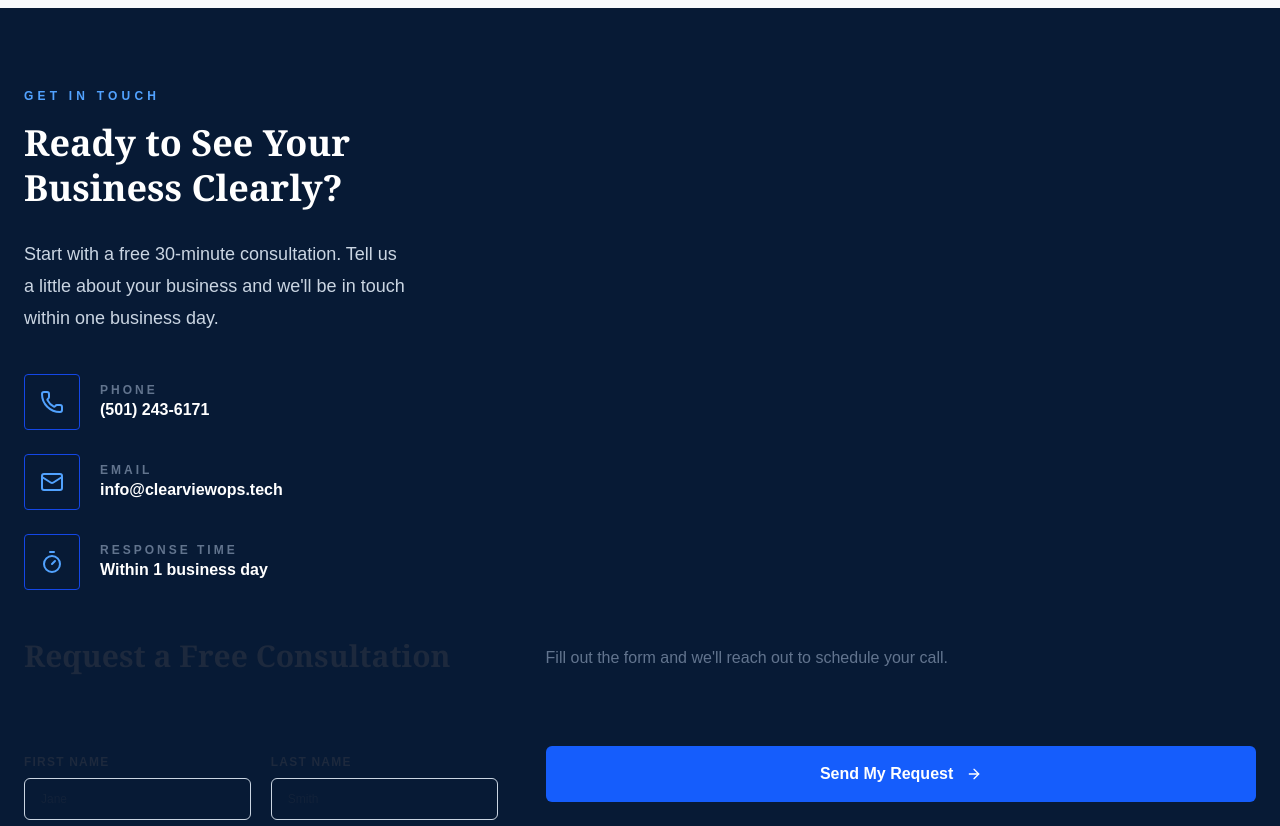
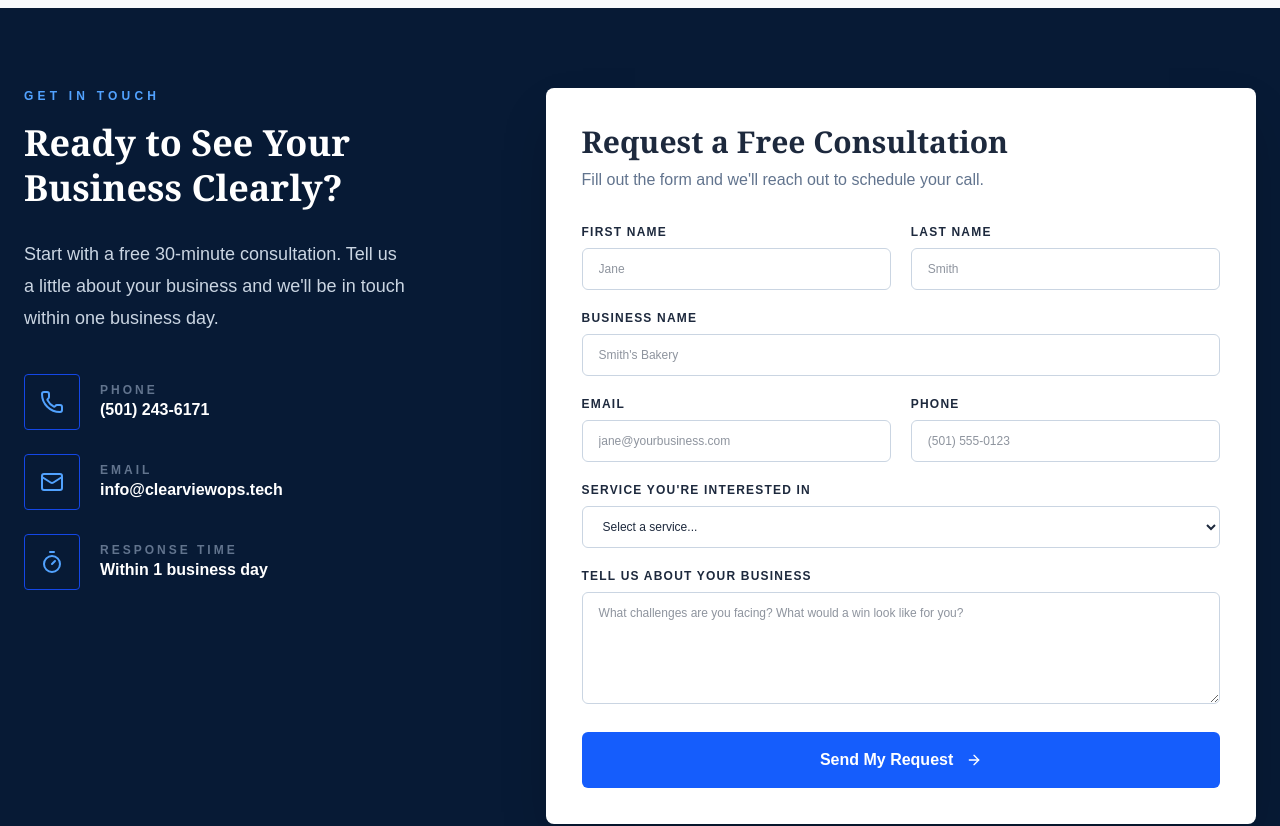
Before and after one commit to Mickey-Bancie/clearview-operations, a Next.js app: page / in a window 1280 px wide. Shown: the part 4780-5606 px from the top of the page. Built offline with nearby package versions, Linux system fonts and the light colour scheme.

Commit message:
Fixed and connected contact form

```diff
--- a/app/page.tsx
+++ b/app/page.tsx
@@ -472,18 +472,79 @@ export default function ClearviewOperationsHomepage() {
             </div>
           </div>
 
-          <form action="https://formspree.io/f/xqejrqol"
+          <form
+  action="https://formspree.io/f/xqejrqol"
   method="POST"
-  className="grid gap-6 md:grid-cols-2"></form>
-            <h3 className="font-serif text-3xl font-black text-slate-800">Request a Free Consultation</h3>
-            <p className="mt-2 text-slate-500">Fill out the form and we'll reach out to schedule your call.</p>
+  className="rounded-lg bg-white p-9 text-slate-900 shadow-2xl"
+>
+  <h3 className="font-serif text-3xl font-black text-slate-800">
+    Request a Free Consultation
+  </h3>
+
+  <p className="mt-2 text-slate-500">
+    Fill out the form and we'll reach out to schedule your call.
+  </p>
+
   <div className="mt-8 grid gap-5 md:grid-cols-2">
-              <label className="text-xs font-black uppercase tracking-widest text-slate-800">First Name<input className="mt-2 w-full rounded-md border border-slate-300 px-4 py-3 font-normal normal-case tracking-normal" placeholder="Jane" /></label>
-              <label className="text-xs font-black uppercase tracking-widest text-slate-800">Last Name<input className="mt-2 w-full rounded-md border border-slate-300 px-4 py-3 font-normal normal-case tracking-normal" placeholder="Smith" /></label>
-              <label className="text-xs font-black uppercase tracking-widest text-slate-800 md:col-span-2">Business Name<input className="mt-2 w-full rounded-md border border-slate-300 px-4 py-3 font-normal normal-case tracking-normal" placeholder="Smith's Bakery" /></label>
-              <label className="text-xs font-black uppercase tracking-widest text-slate-800">Email<input className="mt-2 w-full rounded-md border border-slate-300 px-4 py-3 font-normal normal-case tracking-normal" placeholder="jane@yourbusiness.com" /></label>
-              <label className="text-xs font-black uppercase tracking-widest text-slate-800">Phone<input className="mt-2 w-full rounded-md border border-slate-300 px-4 py-3 font-normal normal-case tracking-normal" placeholder="(501) 555-0123" /></label>
-              <label className="text-xs font-black uppercase tracking-widest text-slate-800 md:col-span-2">Service You're Interested In<select className="mt-2 w-full rounded-md border border-slate-300 px-4 py-3 font-normal normal-case tracking-normal"><option>Select a service...</option>
+
+    <label className="text-xs font-black uppercase tracking-widest text-slate-800">
+      First Name
+      <input
+        type="text"
+        name="firstName"
+        className="mt-2 w-full rounded-md border border-slate-300 px-4 py-3 font-normal normal-case tracking-normal"
+        placeholder="Jane"
+      />
+    </label>
+
+    <label className="text-xs font-black uppercase tracking-widest text-slate-800">
+      Last Name
+      <input
+        type="text"
+        name="lastName"
+        className="mt-2 w-full rounded-md border border-slate-300 px-4 py-3 font-normal normal-case tracking-normal"
+        placeholder="Smith"
+      />
+    </label>
+
+    <label className="text-xs font-black uppercase tracking-widest text-slate-800 md:col-span-2">
+      Business Name
+      <input
+        type="text"
+        name="businessName"
+        className="mt-2 w-full rounded-md border border-slate-300 px-4 py-3 font-normal normal-case tracking-normal"
+        placeholder="Smith's Bakery"
+      />
+    </label>
+
+    <label className="text-xs font-black uppercase tracking-widest text-slate-800">
+      Email
+      <input
+        type="email"
+        name="email"
+        className="mt-2 w-full rounded-md border border-slate-300 px-4 py-3 font-normal normal-case tracking-normal"
+        placeholder="jane@yourbusiness.com"
+      />
+    </label>
+
+    <label className="text-xs font-black uppercase tracking-widest text-slate-800">
+      Phone
+      <input
+        type="tel"
+        name="phone"
+        className="mt-2 w-full rounded-md border border-slate-300 px-4 py-3 font-normal normal-case tracking-normal"
+        placeholder="(501) 555-0123"
+      />
+    </label>
+
+    <label className="text-xs font-black uppercase tracking-widest text-slate-800 md:col-span-2">
+      Service You're Interested In
+
+      <select
+        name="service"
+        className="mt-2 w-full rounded-md border border-slate-300 px-4 py-3 font-normal normal-case tracking-normal"
+      >
+        <option>Select a service...</option>
         <option>Customer Experience & Service Audits</option>
         <option>Project & Program Management</option>
         <option>Operations Consulting</option>
@@ -491,18 +552,24 @@ export default function ClearviewOperationsHomepage() {
         <option>General Consultation</option>
       </select>
     </label>
-              <label className="text-xs font-black uppercase tracking-widest text-slate-800 md:col-span-2">Tell Us About Your Business<textarea className="mt-2 min-h-28 w-full rounded-md border border-slate-300 px-4 py-3 font-normal normal-case tracking-normal" placeholder="What challenges are you facing? What would a win look like for you?" /></label>
+
+    <label className="text-xs font-black uppercase tracking-widest text-slate-800 md:col-span-2">
+      Tell Us About Your Business
+
+      <textarea
+        name="message"
+        className="mt-2 min-h-28 w-full rounded-md border border-slate-300 px-4 py-3 font-normal normal-case tracking-normal"
+        placeholder="What challenges are you facing? What would a win look like for you?"
+      />
+    </label>
+
   </div>
-            <button type="button" className="mt-6 w-full rounded-md bg-blue-600 px-6 py-4 font-black text-white transition hover:bg-blue-500">
-              Send My Request <ArrowRight className="ml-2 inline h-4 w-4" />
-            </button>
-          <form>
 
   <button
     type="submit"
-    className="mt-6 w-full rounded-md bg-blue-600 px-6 py-4 font-black text-white"
+    className="mt-6 w-full rounded-md bg-blue-600 px-6 py-4 font-black text-white transition hover:bg-blue-500"
   >
-    Send My Request
+    Send My Request <ArrowRight className="ml-2 inline h-4 w-4" />
   </button>
 
 </form>
```
Lines whose indentation alone changed are shown as unchanged.
